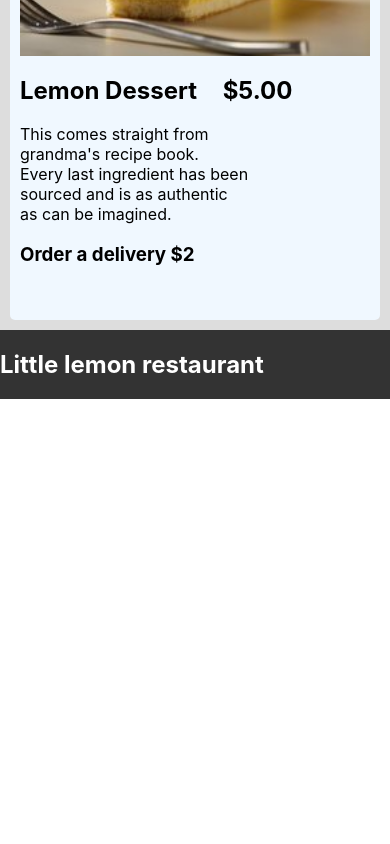
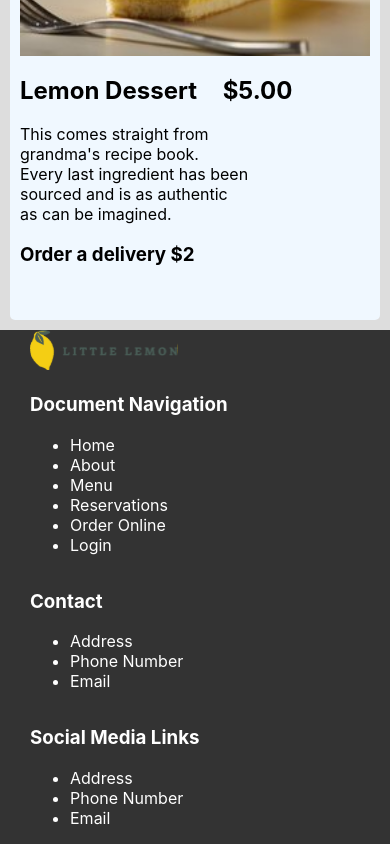
Before and after one commit to jacksonMutuku/little-lemon, a React (Create React App) app: page / in a window 390 px wide. Shown: the part 2245-3089 px from the top of the page. Before the commit the page ends 2644 px from the top, so only its background shows below. Built offline with nearby package versions, Linux system fonts and the light colour scheme.

Commit message:
Corrected errors in the BookingPage

```diff
--- a/src/App.css
+++ b/src/App.css
@@ -25,12 +25,6 @@ main {
   grid-area: main;
   background-color: #ddd;
 }
-footer {
-  grid-area: footer;
-  background-color: #333;
-  color: white;
-}
-
 .logo-nav{
   display: grid;
   grid-template-columns: auto auto;
@@ -105,12 +99,21 @@ button{
   height: 50%;
   overflow: hidden;
 }
+footer{
+  grid-area: footer;
+  background-color: #333;
+  color: white;
+}
+footer section{
+  display: grid;
+  grid-template-columns: 1fr 1fr 1fr 1fr;
+  grid-auto-flow: column;
+}
 .image-container img {
   width: 100%;
   height: auto;
   display: block;
 }
-
 
 
 @media (max-width: 600px) {
@@ -139,4 +142,9 @@ button{
   .card {
     margin: 10px;
   }
+  footer section{
+    grid-auto-flow: row;
+    grid-template-columns: 1fr;
+    margin-left: 30px;
+  }
 }
--- a/src/App.js
+++ b/src/App.js
@@ -1,4 +1,4 @@
-import { Routes,Route } from 'react-router-dom';
+import { BrowserRouter } from 'react-router-dom';
 import './App.css';
 import Navigation from './components/Nav';
 import Header from './components/Header'
@@ -7,26 +7,15 @@ import Footer from './components/Footer'
 import HomePage from './components/HomePage';
 import BookingPage from './components/BookingPage';
 import ConfirmedBooking from './components/confirmedBooking';
+import Reserve from './components/Reserve';
+import Main from './components/Main';
 
 function App() {
   return (
     <>
-      <Routes>
-          <Route path="/" element={<HomePage />}></Route>
-          <Route path="/confirmedBooking" element={<ConfirmedBooking />}></Route>
-          <Route path="/booking" element={<BookingPage />}></Route>
-      </Routes>
-      {/* <header>
-        <div className="logo-nav">
-          <Header/>
-          <Navigation/>
-          <HomePage/>
-        </div>
-      </header>
-      <main>
-        <div className="main-section"><Reserve/></div>
-      </main>
-      <footer><Footer/></footer> */}
+      <BrowserRouter>
+        <Main/>
+      </BrowserRouter>
     </>
   );
 }
--- /dev/null
+++ b/src/components/BookingForm.js
@@ -0,0 +1,43 @@
+import React from 'react';
+import { useState } from 'react';
+
+const BookingForm = (props) => {
+  const [occasion, setOccasion] = useState("");
+  const [guests, setGuests] = useState("");
+  const [date, setDate] = useState("");
+  const [times, setTimes] = useState("")
+
+  const handleChange = (e) => {
+    setDate(e);
+    props.dispatch(e);
+  }
+
+  const handleSubmit = (e) => {
+    e.preventDefault();
+    props.submitForm(e)
+  };
+
+
+  return (
+    <form onSubmit={handleSubmit} style={{ display: 'grid', maxWidth: '200px', gap: '20px' }}>
+      <h1>Book Now</h1>
+      <label htmlFor="res-date">Choose date</label>
+      <input type="date" id="res-date" name="date" value={date} onChange={(e) => handleChange(e.target.value)} required/>
+      <label htmlFor="res-time">Choose time</label>
+      <select id="res-time" name="time" value={times} onChange={(e) => setTimes(e.target.value)} required>
+        {props.availableTimes.availableTimes.map(availableTimes => {return <option key={availableTimes}>{availableTimes}</option>})}
+      </select>
+      <label htmlFor="guests">Number of guests</label>
+      <input type="number" placeholder="1" min="1" max="10" id="guests" name="guests" value={guests} onChange={(e) => setGuests(e.target.value)} required/>
+      <label htmlFor="occasion">Occasion</label>
+      <select id="occasion" name="occasion" value={occasion} key={occasion} onChange={(e) => setOccasion(e.target.value)} required>
+        <option>Birthday</option>
+        <option>Anniversary</option>
+      </select>
+      <button type="submit" value={"Make Your Reservation"} aria-label="On Click">Make Your Reservation</button>
+    </form>
+  );
+};
+
+
+export default BookingForm;
--- a/src/components/Footer.js
+++ b/src/components/Footer.js
@@ -1,8 +1,43 @@
+import React from "react"
+import logo from './../assets/Logo.svg'
 
-const Footer = ()=>{
+const Footer = () => {
     return(
-        <h2>Little lemon restaurant</h2>
+        <footer>
+            <section>
+            <div>
+                <img src={logo} alt="little lemon logo"/>
+            </div>
+            <div>
+                <h3>Document Navigation</h3>
+            <ul>
+                <li>Home</li>
+                <li>About</li>
+                <li>Menu</li>
+                <li>Reservations</li>
+                <li>Order Online</li>
+                <li>Login</li>
+            </ul>
+            </div>
+            <div>
+                <h3>Contact</h3>
+            <ul>
+                <li>Address</li>
+                <li>Phone Number</li>
+                <li>Email</li>
+            </ul>
+            </div>
+            <div>
+                <h3>Social Media Links</h3>
+            <ul>
+                <li>Address</li>
+                <li>Phone Number</li>
+                <li>Email</li>
+            </ul>
+            </div>
+            </section>
+        </footer>
     )
 }
 
-export default Footer
+export default Footer;
--- a/src/components/Main.js
+++ b/src/components/Main.js
@@ -1,64 +1,60 @@
 import React, { useReducer } from 'react';
+import BookingForm from './BookingForm';
+import ConfirmedBooking from './confirmedBooking';
+import { Navigate, Route, Routes, useNavigate } from "react-router-dom";
+import HomePage from './HomePage';
 import BookingPage from './BookingPage';
-import ConfirmedBooking from './confirmedBooking';
 
 const API_URL = 'https://raw.githubusercontent.com/Meta-Front-End-Developer-PC/capstone/master/api.js';
 
-// Function to fetch available times from API for a given date
-const fetchAvailableTimes = async (date) => {
-  try {
-    const response = await fetch(`${API_URL}?date=${date}`);
-    const data = await response.json();
-    return data.availableTimes || [];
-  } catch (error) {
-    console.error('Error fetching available times:', error);
-    return [];
+const Main = () => {
+    const seededRandom = function (seed) {
+      var m = 2**35 - 31;
+      var a = 185852;
+      var s = seed % m;
+      return function () {
+          return (s = s * a % m) / m;
+      };
   }
-};
-// Initialize available times for today's date
-const initializeTimes = async () => {
-  const today = new Date().toISOString().slice(0, 10); // Format today's date (YYYY-MM-DD)
-  return await fetchAvailableTimes(today);
-};
 
-// Update available times for the selected date
-const updateTimes = async (selectedDate) => {
-  return await fetchAvailableTimes(selectedDate);
-};
+  const fetchAPI = function(date) {
+      let result = [];
+      let random = seededRandom(date.getDate());
 
-const timesReducer = (state, action) => {
-  switch (action.type) {
-    case 'UPDATE_TIMES':
-      return updateTimes(action.payload.selectedDate);
-    default:
-      return state;
+      for(let i = 17; i <= 23; i++) {
+          if(random() < 0.5) {
+              result.push(i + ':00');
+          }
+          if(random() < 0.5) {
+              result.push(i + ':30');
+          }
+      }
+      return result;
+  };
+  const submitAPI = function(formData) {
+      return true;
+  };
+
+  const initialState = {availableTimes:  fetchAPI(new Date())}
+  const [state, dispatch] = useReducer(updateTimes, initialState);
+
+  function updateTimes(state, date) {
+      return {availableTimes: fetchAPI(new Date(date))}
   }
-};
+  const navigate = useNavigate();
+  function submitForm (formData) {
+      if (submitAPI(formData)) {
+          navigate("/confirmed")
+      }
+  }
 
-
-const Main = () => {
-  const [availableTimes, dispatch] = useReducer(timesReducer, [], initializeTimes);
-  const history = history();
-
-  const submitForm = async (formData) => {
-    try {
-      const isSubmitted = await submitAPI(formData);
-      if (isSubmitted) {
-        setBookingConfirmed(true);
-        history.push('/confirmed'); // Navigate to confirmation page if booking is successful
-      } else {
-        console.error('Failed to submit booking');
-      }
-    } catch (error) {
-      console.error('Error submitting booking:', error);
-    }
-  };
-  const handleDateChange = async (selectedDate) => {
-    dispatch({ type: 'UPDATE_TIMES', payload: { selectedDate } });
-  };
   return (
     <div>
-      <BookingPage availableTimes={availableTimes} onDateChange={handleDateChange} onSubmitForm={submitForm}/>
+      <Routes>
+          <Route path="/" element={<HomePage/>}></Route>
+          <Route path="/confirmed" element={<ConfirmedBooking/>}></Route>
+          <Route path="/booking" element={<BookingPage availableTimes={state} dispatch={dispatch} submitForm={submitForm}/>} ></Route>
+      </Routes>
     </div>
   );
 };
--- a/src/index.js
+++ b/src/index.js
@@ -8,9 +8,7 @@ import { BrowserRouter } from 'react-router-dom';
 const root = ReactDOM.createRoot(document.getElementById('root'));
 root.render(
   <React.StrictMode>
-    <BrowserRouter>
       <App />
-    </BrowserRouter>
   </React.StrictMode>
 );
 
```
Also changed, not shown: src/components/BookingPage.js (+8 -154 lines).
